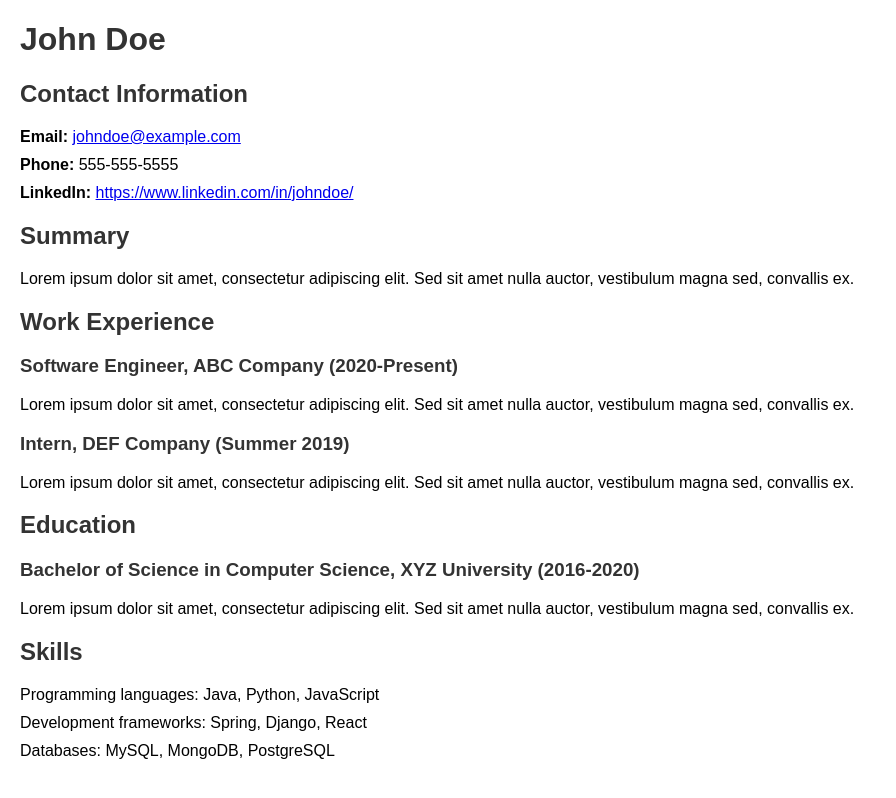
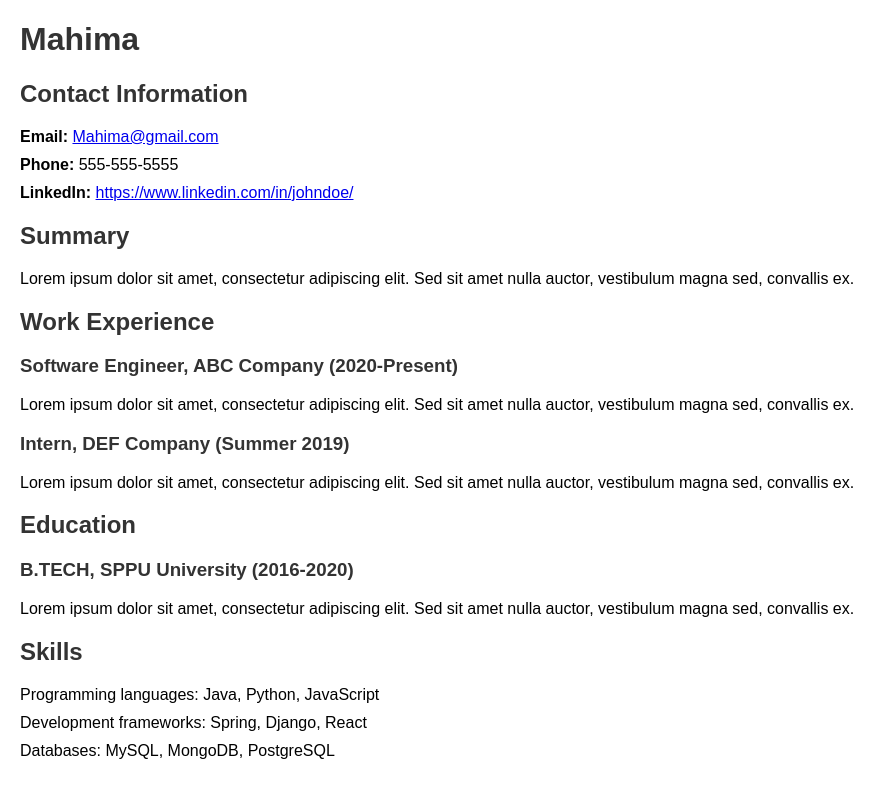
Before and after one commit to Mahima1485/Mahima1485.github.io, a plain HTML site: page index.html in a window 1280 px wide. Shown: the whole page, without its empty margins (0-896 px from the left). Drawn offline with Linux system fonts and the light colour scheme.

Commit message:
Update index.html

```diff
--- a/index.html
+++ b/index.html
@@ -22,10 +22,10 @@
 	</style>
 </head>
 <body>
-	<h1>John Doe</h1>
+	<h1>Mahima</h1>
 	<h2>Contact Information</h2>
 	<ul>
-		<li><strong>Email:</strong> <a href="mailto:johndoe@example.com">johndoe@example.com</a></li>
+		<li><strong>Email:</strong> <a href="mailto:johndoe@example.com">Mahima@gmail.com</a></li>
 		<li><strong>Phone:</strong> 555-555-5555</li>
 		<li><strong>LinkedIn:</strong> <a href="https://www.linkedin.com/in/johndoe/">https://www.linkedin.com/in/johndoe/</a></li>
 	</ul>
@@ -45,7 +45,7 @@
 	<h2>Education</h2>
 	<ul>
 		<li>
-			<h3>Bachelor of Science in Computer Science, XYZ University (2016-2020)</h3>
+			<h3>B.TECH, SPPU University (2016-2020)</h3>
 			<p>Lorem ipsum dolor sit amet, consectetur adipiscing elit. Sed sit amet nulla auctor, vestibulum magna sed, convallis ex.</p>
 		</li>
 	</ul>
```
